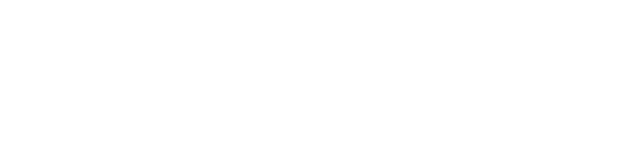
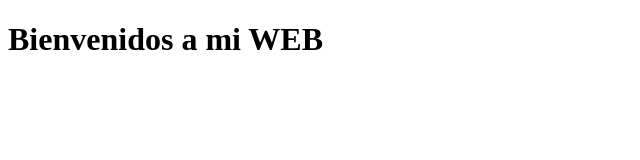
Before and after one commit to hecdimar/HecdimarGimenez, a plain HTML site: page Index.html in a window 1280 px wide. Shown: the whole page, without its empty margins (0-640 px from the left). Drawn offline with Linux system fonts and the light colour scheme.

Commit message:
Añadiendo h1

```diff
--- a/Index.html
+++ b/Index.html
@@ -8,6 +8,9 @@
     <title>Practica Git</title>
 </head>
 <body>
+    <h1>Bienvenidos a mi WEB</h1>
+
+
 
 </body>
 </html>
```
